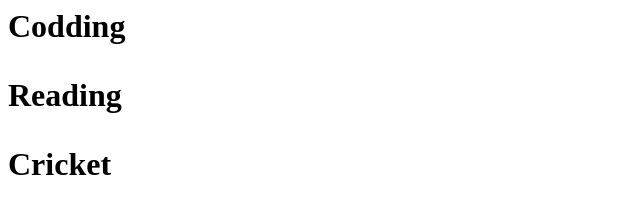
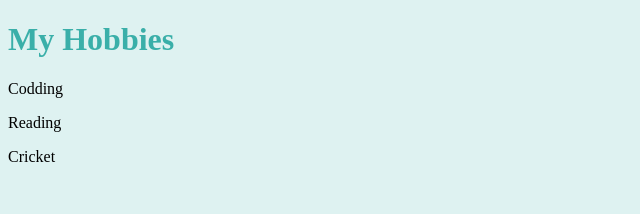
Before and after one commit to bhavyagulati123/cv, a plain HTML site: page hobbies.html in a window 1280 px wide. Shown: the whole page, without its empty margins (0-640 px from the left). Drawn offline with Linux system fonts and the light colour scheme.

Commit message:
Update hobbies.html

```diff
--- a/hobbies.html
+++ b/hobbies.html
@@ -1,5 +1,20 @@
-<h1>
-<p>Codding</p>
-<p>Reading</p>
-<p>Cricket</p>
-</h1>
+<!DOCTYPE html>
+<html lang="en">
+
+<head>
+    <meta charset="UTF-8">
+    <meta http-equiv="X-UA-Compatible" content="IE=edge">
+    <meta name="viewport" content="width=device-width, initial-scale=1.0">
+    <link rel="stylesheet" href="CSS\stylesheet.css">
+    <title>Document</title>
+</head>
+
+<body>
+    <h1>My Hobbies</h1>
+    <p class="write">Codding</p>
+    <p class="write">Reading</p>
+    <p class="write">Cricket</p>
+
+</body>
+
+</html>
```
